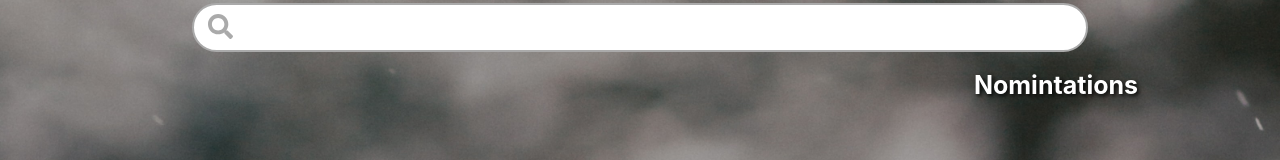
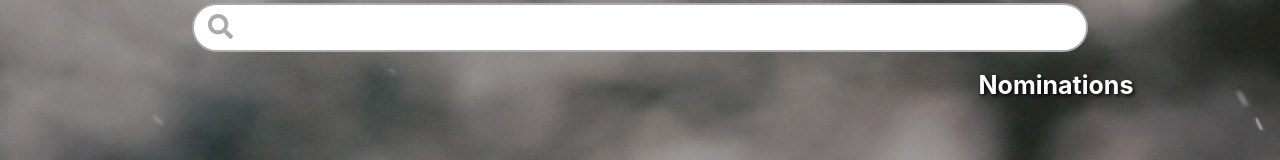
Before and after one commit to littlefish-tech/movie-awards, a React (Create React App) app: page / in a window 1280 px wide. Shown: the part 162-322 px from the top of the page. Built offline with nearby package versions, Linux system fonts and the light colour scheme.

Commit message:
fix typing

```diff
--- a/src/components/NominateList.tsx
+++ b/src/components/NominateList.tsx
@@ -20,7 +20,7 @@ export default function NominateList(props: {
 
   return (
     <div className="mList">
-      <div className="listText">Nomintations</div>
+      <div className="listText">Nominations</div>
       <div>
         {saveMovies.length > 0 &&
           saveMovies.map((movie: movie, i: number) => (
```
